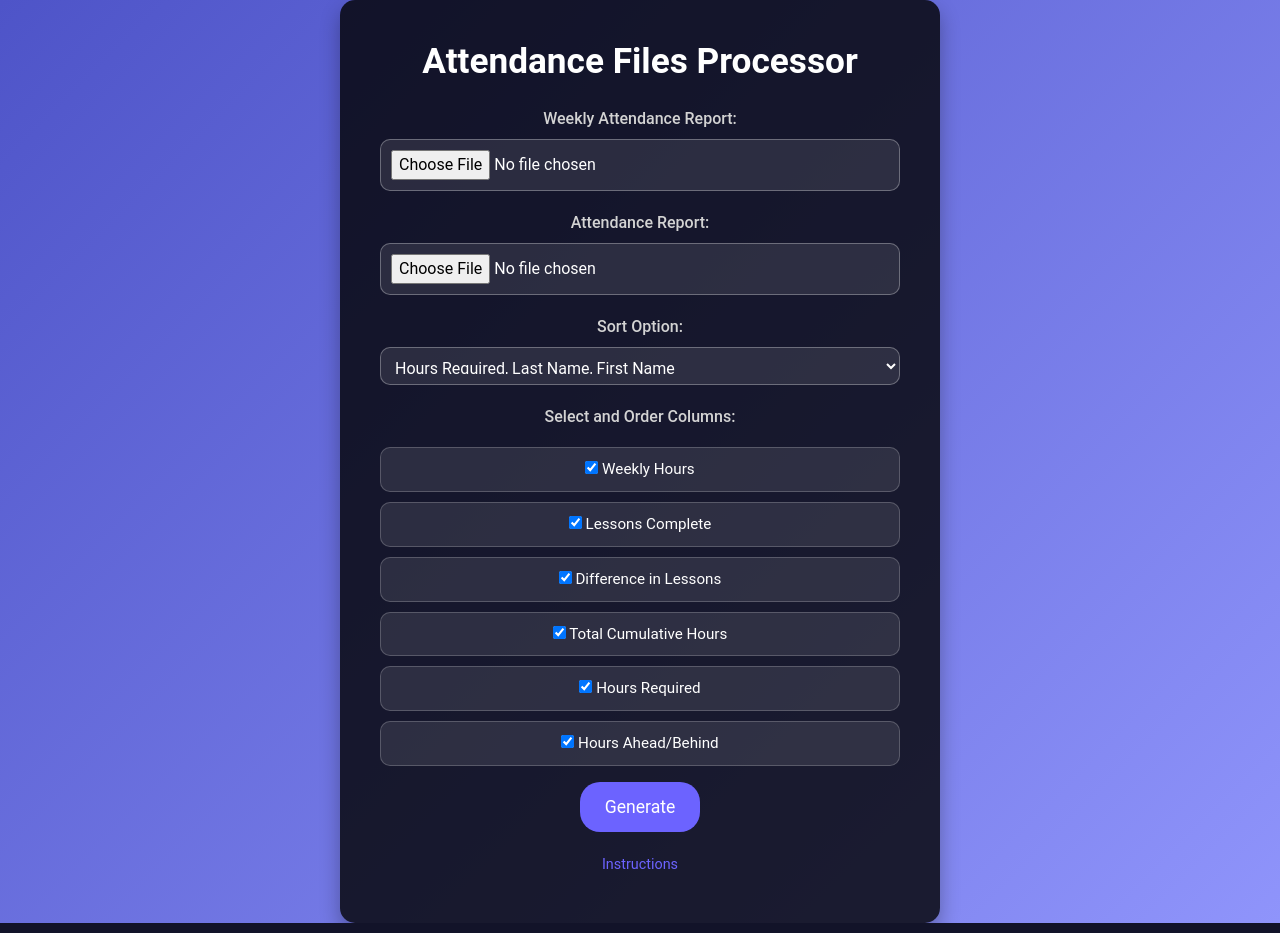
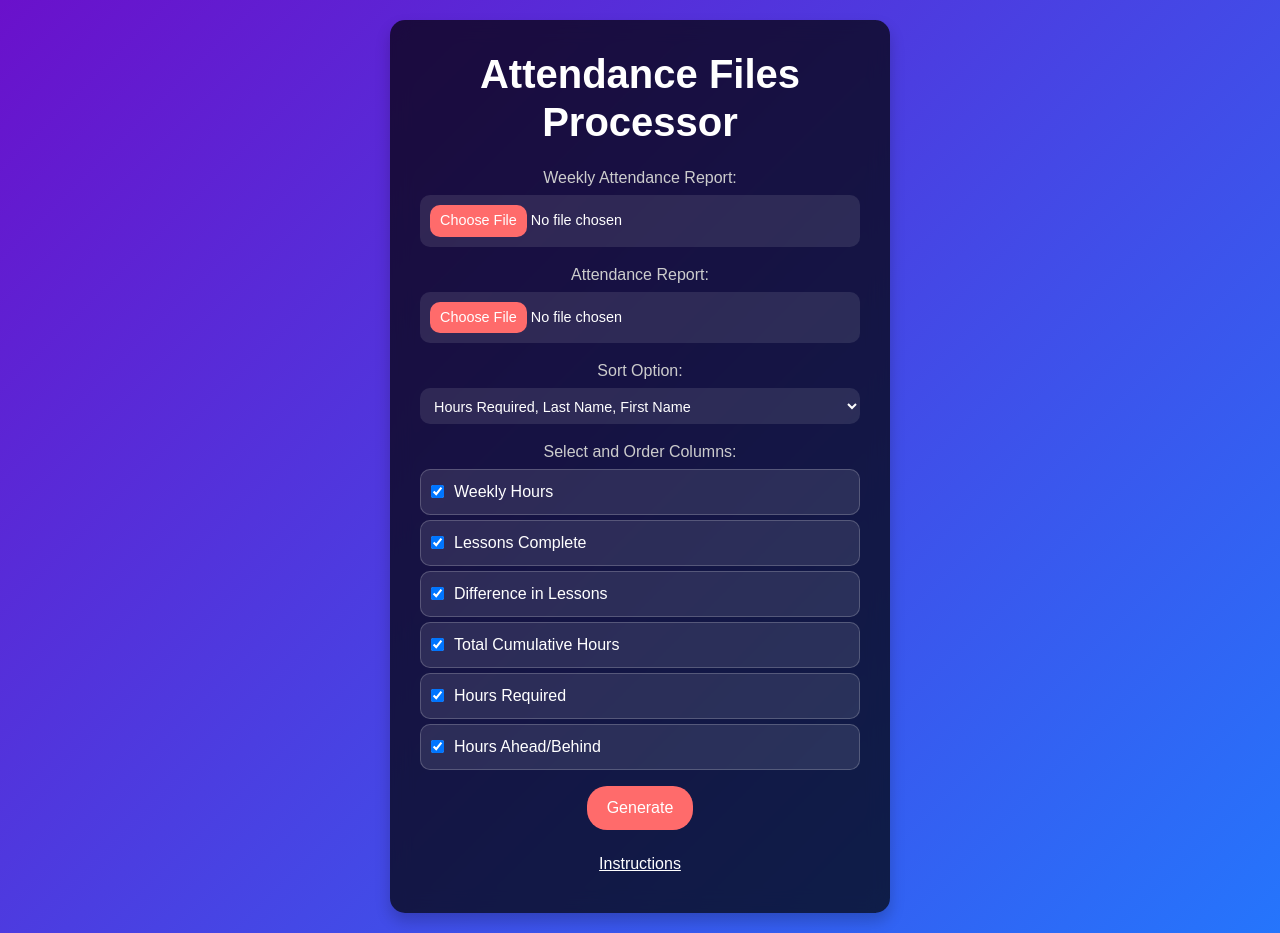
Before and after one commit to elipaulman/GOVS, a Flask app: page / in a window 1280 px wide. Run offline with Flask 3, Linux system fonts and the light colour scheme; some libraries are stand-ins or nearby versions.

Commit message:
Revert "Styling update"
This reverts commit 61760a39f991a65f51778de365c32c288c21ec82.

```diff
--- a/templates/index.html
+++ b/templates/index.html
@@ -7,12 +7,6 @@
       content="width=device-width, initial-scale=1, shrink-to-fit=no"
     />
     <title>Attendance Processor</title>
-    <!-- Favicon -->
-    <link
-      rel="icon"
-      href="{{ url_for('static', filename='favicon.ico') }}"
-      type="image/x-icon"
-    />
     <!-- Bootstrap CSS -->
     <link
       href="https://stackpath.bootstrapcdn.com/bootstrap/4.5.2/css/bootstrap.min.css"
@@ -20,122 +14,139 @@
     />
     <style>
       body {
-        background: linear-gradient(135deg, #4e54c8, #8f94fb);
-        color: #ffffff;
-        font-family: "Roboto", Arial, sans-serif;
+        background: linear-gradient(135deg, #6a11cb, #2575fc);
+        color: #fff;
+        font-family: "Arial", sans-serif;
         min-height: 100vh;
         display: flex;
         align-items: center;
         justify-content: center;
         margin: 0;
+        padding: 20px;
       }
       .container {
-        background: rgba(0, 0, 0, 0.8);
+        background: rgba(0, 0, 0, 0.7);
         border-radius: 15px;
-        box-shadow: 0 10px 20px rgba(0, 0, 0, 0.3);
-        padding: 40px;
-        max-width: 600px;
+        box-shadow: 0 8px 15px rgba(0, 0, 0, 0.2);
+        padding: 30px;
+        max-width: 500px;
         width: 100%;
         text-align: center;
+        backdrop-filter: blur(10px);
       }
       h1 {
-        font-weight: bold;
-        font-size: 2.2rem;
-        margin-bottom: 25px;
+        font-weight: 700;
+        font-size: 2.5rem;
+        margin-bottom: 20px;
+        color: #fff;
       }
       label {
         font-size: 1rem;
-        color: #d3d3d3;
-        font-weight: 500;
+        margin-bottom: 5px;
+        color: #ccc;
       }
       .form-control-file,
       .form-control,
       .form-select {
         background: rgba(255, 255, 255, 0.1);
-        border: 1px solid rgba(255, 255, 255, 0.3);
         border-radius: 10px;
+        padding: 10px;
+        border: none;
+        font-size: 0.9rem;
+        margin-bottom: 15px;
         color: #fff;
-        font-size: 1rem;
-        margin-bottom: 20px;
-        padding: 10px;
-        transition: border 0.3s ease;
       }
-      .form-control-file:focus,
-      .form-control:focus,
-      .form-select:focus {
-        border-color: #6c63ff;
-        outline: none;
+      .form-control-file::file-selector-button {
+        background: #ff6b6b;
+        border: none;
+        border-radius: 10px;
+        padding: 5px 10px;
+        color: #fff;
+        cursor: pointer;
+        transition: 0.3s;
+      }
+      .form-control-file::file-selector-button:hover {
+        background: #ff4757;
       }
       .btn-primary {
-        background: #6c63ff;
+        background: #ff6b6b;
         border: none;
         border-radius: 20px;
-        padding: 12px 25px;
-        font-size: 1.1rem;
-        transition: all 0.3s ease;
+        padding: 10px 20px;
+        font-size: 1rem;
+        transition: 0.3s;
       }
       .btn-primary:hover {
-        background: #5145c3;
-        transform: translateY(-2px);
+        background: #ff4757;
+        transform: scale(1.05);
+      }
+      .list-group-item-info {
+        background-color: rgba(0, 123, 255, 0.6);
+        color: #fff;
+        border: none;
+        border-radius: 10px;
+        margin-bottom: 10px;
+      }
+      .list-group {
+        padding-left: 0;
       }
       .btn-link {
-        color: #6c63ff;
-        text-decoration: none;
+        color: #fff;
+        text-decoration: underline;
         margin-top: 15px;
-        font-size: 0.9rem;
-      }
-      .btn-link:hover {
-        color: #5145c3;
       }
       .sortable-list {
-        list-style: none;
+        list-style-type: none;
         padding: 0;
-        margin: 10px 0;
+        margin: 0;
       }
       .sortable-item {
         background: rgba(255, 255, 255, 0.1);
         border: 1px solid rgba(255, 255, 255, 0.2);
         border-radius: 10px;
         padding: 10px;
-        margin-bottom: 10px;
-        cursor: grab;
+        margin-bottom: 5px;
+        cursor: move;
         color: #fff;
-        font-size: 0.95rem;
+        display: flex;
+        align-items: center;
+      }
+      .sortable-item input[type="checkbox"] {
+        margin-right: 10px;
       }
       .sortable-placeholder {
         background: rgba(255, 255, 255, 0.2);
         border: 1px dashed rgba(255, 255, 255, 0.5);
         border-radius: 10px;
-        height: 50px;
-        margin-bottom: 10px;
-      }
-      .list-group-item-info {
-        background-color: rgba(0, 123, 255, 0.6);
-        color: #fff;
-        border-radius: 10px;
-        border: none;
-        margin-bottom: 10px;
+        height: 40px;
+        margin-bottom: 5px;
       }
       @media (max-width: 576px) {
         .container {
-          padding: 25px;
+          padding: 20px;
         }
         h1 {
-          font-size: 1.8rem;
+          font-size: 2rem;
+        }
+        .btn-primary {
+          padding: 8px 16px;
+          font-size: 0.9rem;
         }
       }
     </style>
     <script src="https://cdn.jsdelivr.net/npm/sortablejs@1.14.0/Sortable.min.js"></script>
     <script>
       document.addEventListener("DOMContentLoaded", function () {
-        const sortableList = document.querySelector(".sortable-list");
-        Sortable.create(sortableList, {
+        var sortableList = document.querySelector(".sortable-list");
+        var sortable = Sortable.create(sortableList, {
           animation: 150,
           ghostClass: "sortable-placeholder",
-          onEnd: function () {
-            const columnOrder = Array.from(sortableList.children).map((item) =>
-              item.getAttribute("data-value")
-            );
+          onEnd: function (evt) {
+            var columnOrder = Array.from(sortableList.children).map(function (
+              item
+            ) {
+              return item.getAttribute("data-value");
+            });
             document.getElementById("column_order").value =
               columnOrder.join(",");
           },
@@ -154,7 +165,6 @@
             class="form-control-file"
             name="weekly_file"
             id="weekly_file"
-            required
           />
         </div>
         <div class="form-group">
@@ -164,7 +174,6 @@
             class="form-control-file"
             name="attendance_file"
             id="attendance_file"
-            required
           />
         </div>
         <div class="form-group">
@@ -173,7 +182,6 @@
             class="form-control form-select"
             name="sort_option"
             id="sort_option"
-            required
           >
             <option value="hours_last_first">
               Hours Required, Last Name, First Name
@@ -261,7 +269,7 @@
       </div>
       {% endif %} {% endwith %}
     </div>
-    <!-- Bootstrap JS -->
+    <!-- Bootstrap JS and dependencies -->
     <script src="https://cdn.jsdelivr.net/npm/@popperjs/core@2.9.2/dist/umd/popper.min.js"></script>
     <script src="https://stackpath.bootstrapcdn.com/bootstrap/4.5.2/js/bootstrap.min.js"></script>
   </body>
```
Also changed, not shown: templates/instructions.html (+35 -49 lines).
